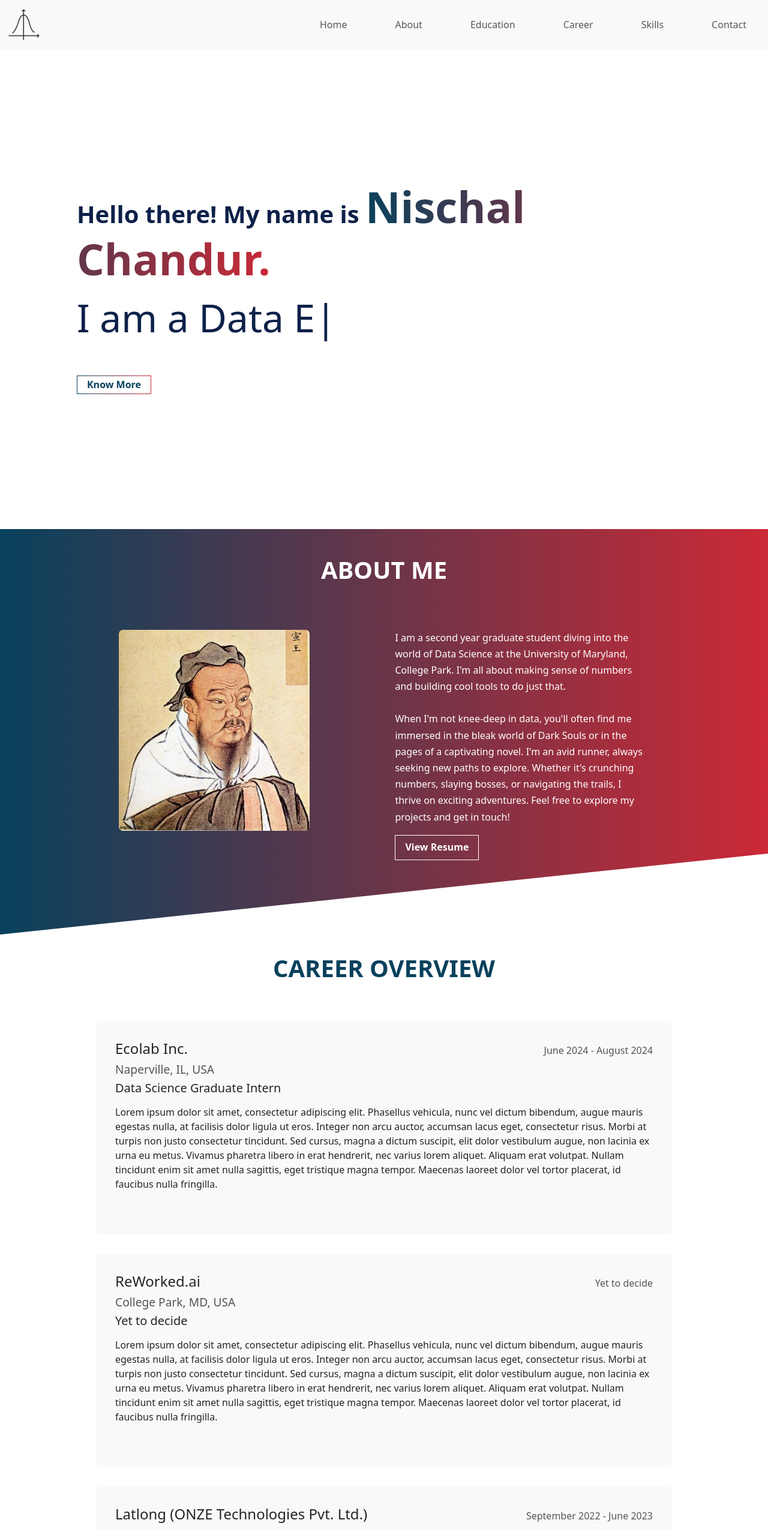
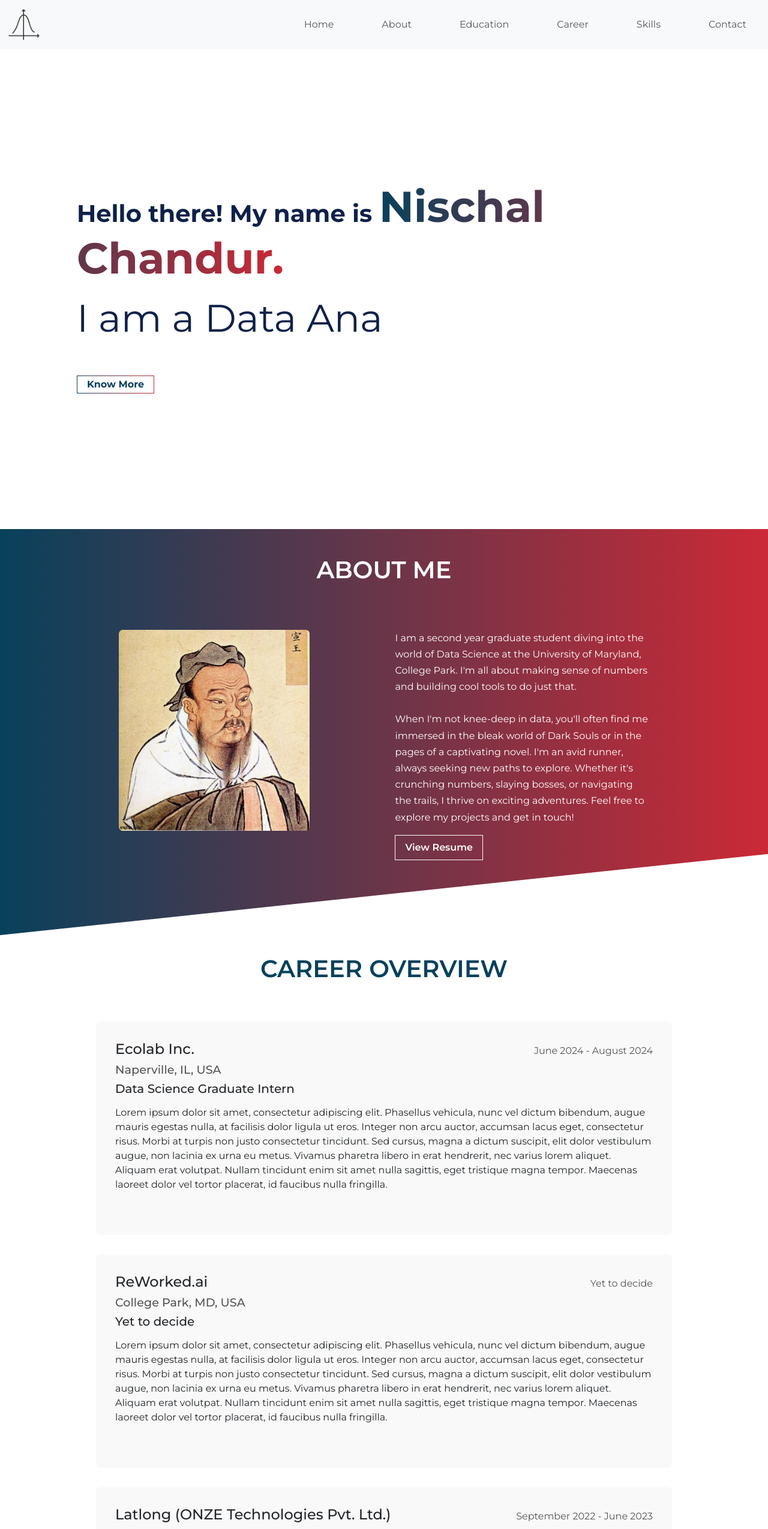
Before and after one commit to nchandur/portfolio, a React (Vite) app: page / in a window 1280 px wide. Shown: the top 2549 px of the page at 60% size. Built offline with nearby package versions, Linux system fonts and the light colour scheme.

Commit message:
added project component
fixed up a bunch of other components as well

```diff
--- a/index.html
+++ b/index.html
@@ -5,6 +5,9 @@
   <meta charset="UTF-8" />
   <link rel="icon" type="image/svg+xml" href="src/assets/images/logo.png" />
   <link rel="stylesheet" href="https://cdnjs.cloudflare.com/ajax/libs/font-awesome/4.7.0/css/font-awesome.min.css" />
+  <link rel="preconnect" href="https://fonts.googleapis.com">
+  <link rel="preconnect" href="https://fonts.gstatic.com" crossorigin>
+  <link href="https://fonts.googleapis.com/css2?family=Montserrat:ital,wght@0,100..900;1,100..900&family=Open+Sans:ital,wght@0,300..800;1,300..800&display=swap" rel="stylesheet">
   <meta name="viewport" content="width=device-width, initial-scale=1.0" />
   <title>Portfolio - Nischal Chandur</title>
 </head>
--- a/src/App.css
+++ b/src/App.css
@@ -0,0 +1,5 @@
+body {
+    font-family: "Montserrat", sans-serif;
+    font-optical-sizing: auto;
+    font-style: normal;
+}
--- a/src/App.jsx
+++ b/src/App.jsx
@@ -8,6 +8,7 @@ import Footer from "./components/Footer/Footer";
 import Education from "./components/Education/Education";
 import Professional from "./components/Professional/Professional";
 import Skills from "./components/Skills/Skills";
+import Projects from "./components/Projects/Projects";
 
 import 'bootstrap/dist/css/bootstrap.css';
 import "./App.css";
@@ -16,12 +17,14 @@ class App extends React.Component {
   render() {
     return (
       <div>
+
         <Navigation />
         <Home />
         <About />
         <Professional />
         <Skills />
         <Education />
+        <Projects />
         <Contact />
         <Footer />
 
--- a/src/components/About/About.css
+++ b/src/components/About/About.css
@@ -34,11 +34,17 @@
     }
 }
 
+html, body {
+    margin: 0;
+    padding: 0;
+}
+
 .about {
     display: flex;
     flex-direction: column;
     align-items: center;
     width: 100%;
+    height: auto;
     background: linear-gradient(to right, #08415c, #cc2936);
     clip-path: polygon(0 0, 100% 0, 100% 80%, 0 100%);
     padding: 3% 5% 8% 5%;
--- a/src/components/ButtonDark/ButtonDark.css
+++ b/src/components/ButtonDark/ButtonDark.css
@@ -31,7 +31,7 @@
 }
 
 .button-dark:hover::before {
-    width: 8.5rem;
+    width: 100%;
 }
 
 .button-dark:hover {
--- a/src/components/ButtonLight/ButtonLight.css
+++ b/src/components/ButtonLight/ButtonLight.css
@@ -37,4 +37,5 @@
 .button-light:hover {
     color: white;
     transition: color 0.4s 0.08s;
+    cursor: pointer;
 }
--- /dev/null
+++ b/src/components/Projects/Projects.css
@@ -0,0 +1,95 @@
+@keyframes ProjectSlideLeft {
+    from {
+        transform: translateX(-5%);
+        opacity: 0;
+    }
+
+    to {
+        transform: translateX(0%);
+        opacity: 1;
+    }
+}
+
+@keyframes ProjectSlideRight {
+    from {
+        transform: translateX(2%);
+        opacity: 0;
+    }
+
+    to {
+        transform: translateX(0%);
+        opacity: 1;
+    }
+}
+
+@keyframes ProjectSlideUp {
+    from {
+        transform: translateY(-2%);
+        opacity: 0;
+    }
+
+    to {
+        transform: translateY(0%);
+        opacity: 1;
+    }
+}
+
+.projects {
+    display: flex;
+    flex-direction: column;
+    align-items: center;
+    justify-content: center;
+    padding: 2rem;
+}
+
+.projects h1 {
+    margin-bottom: 3rem;
+    font-size: 2.5rem;
+    font-weight: 600;
+    animation: ProjectSlideUp 2s ease-out forwards;
+    color: #08415c;
+}
+
+.project-card {
+    display: flex;
+    width: 100%;
+    padding: 2rem;
+    margin: 2rem;
+    gap: 2rem;
+}
+
+.project-card-left {
+    flex: 1;
+    max-width: 25%;
+    display: flex;
+    flex-direction: column;
+    justify-content: center;
+    align-items: center;
+    opacity: 0;
+    animation: ProjectSlideLeft 1.2s ease-out forwards;
+}
+
+.project-card img {
+    width: 100%;
+    height: 100%;
+    object-fit: cover;
+}
+
+.project-card-right {
+    flex: 3;
+    max-width: 75%;
+    padding: 2rem;
+    align-items: center;
+    justify-content: center;
+    opacity: 0;
+    animation: ProjectSlideRight 1.2s ease-out forwards;
+}
+
+.project-card h3 {
+    font-weight: 600;
+}
+
+.project-card p {
+    padding-top: 1rem;
+    padding-bottom: 1rem;
+}
--- /dev/null
+++ b/src/components/Projects/Projects.jsx
@@ -0,0 +1,153 @@
+// // import React from "react";
+// // import ButtonLight from "../ButtonLight/ButtonLight";
+// // import "./Projects.css";
+// // import projectList from "./projectList";
+
+// // const Projects = () => {
+// //     return (
+// //         <div id="projects" className="projects">
+// //             <h1>PROJECTS</h1>
+// //             {projectList.map((project, index) => (
+// //                 <div
+// //                     className="project-card"
+// //                     key={index}
+// //                     style={{
+// //                         animationDelay: `${index * 0.5}s`
+// //                     }}
+// //                 >
+// //                     <div
+// //                         className="project-card-left"
+// //                         style={{
+// //                             animationDelay: `${index * 0.5}s`
+// //                         }}
+// //                     >
+// //                         <img src={project.image} alt="project image not available" />
+// //                     </div>
+// //                     <div
+// //                         className="project-card-right"
+// //                         style={{
+// //                             animationDelay: `${index * 0.5 + 0.3}s`
+// //                         }}
+// //                     >
+// //                         <h3>{project.title}</h3>
+// //                         <p>{project.summary}</p>
+// //                         <a href={project.link}><ButtonLight text="View Repository" /></a>
+// //                     </div>
+// //                 </div>
+// //             ))}
+// //         </div>
+// //     );
+// // };
+
+// // export default Projects;
+
+
+// import React, { useState } from "react";
+// import ButtonLight from "../ButtonLight/ButtonLight";
+// import "./Projects.css";
+// import projectList from "./projectList";
+
+// const Projects = () => {
+//     const [showAllProjects, setShowAllProjects] = useState(false);
+
+//     const toggleProjects = () => {
+//         setShowAllProjects(!showAllProjects);
+//     };
+
+//     const displayedProjects = showAllProjects ? projectList : projectList.slice(0, 3);
+
+//     return (
+//         <div id="projects" className="projects">
+//             <h1>PROJECTS</h1>
+//             {displayedProjects.map((project, index) => (
+//                 <div
+//                     className="project-card"
+//                     key={index}
+//                     style={{
+//                         animationDelay: "500ms"
+//                     }}
+//                 >
+//                     <div
+//                         className="project-card-left"
+//                         style={{
+//                             animationDelay: `${index * 0.5}s`
+//                         }}
+//                     >
+//                         <img src={project.image} alt="project image not available" />
+//                     </div>
+//                     <div
+//                         className="project-card-right"
+//                         style={{
+//                             animationDelay: "500ms"
+//                         }}
+//                     >
+//                         <h3>{project.title}</h3>
+//                         <p>{project.summary}</p>
+//                         <a href={project.link}><ButtonLight text="View Repository" /></a>
+//                     </div>
+//                 </div>
+//             ))}
+//             <div className="toggle-button" onClick={toggleProjects}>
+//                 <ButtonLight text={showAllProjects ? "Show Less" : "Show More"} />
+//             </div>
+//         </div>
+//     );
+// };
+
+// export default Projects;
+
+import React, { useState } from "react";
+import ButtonLight from "../ButtonLight/ButtonLight";
+import "./Projects.css";
+import projectList from "./projectList";
+
+const Projects = () => {
+    const [showAllProjects, setShowAllProjects] = useState(false);
+
+    const toggleProjects = () => {
+        setShowAllProjects(!showAllProjects);
+    };
+
+    const displayedProjects = showAllProjects ? projectList : projectList.slice(0, 3);
+
+    return (
+        <div id="projects" className="projects">
+            <h1>PROJECTS</h1>
+            {displayedProjects.map((project, index) => (
+                <div
+                    className="project-card"
+                    key={index}
+                    style={{
+                        animationDelay: "500ms"
+                    }}
+                >
+                    <div
+                        className="project-card-left"
+                        style={{
+                            animationDelay: "500ms"
+                        }}
+                    >
+                        <img src={project.image} alt="project image not available" />
+                    </div>
+                    <div
+                        className="project-card-right"
+                        style={{
+                            animationDelay: "500ms"
+                        }}
+                    >
+                        <h3>{project.title}</h3>
+                        <p>{project.summary}</p>
+                        <a href={project.link}><ButtonLight text="View Repository" /></a>
+                    </div>
+                </div>
+            ))}
+            {projectList.length > 3 && (
+                <div className="toggle-button" onClick={toggleProjects}>
+                    <ButtonLight text={showAllProjects ? "Show Less" : "Show More"} />
+                </div>
+            )}
+        </div>
+    );
+};
+
+export default Projects;
--- /dev/null
+++ b/src/components/Projects/projectList.js
@@ -0,0 +1,35 @@
+const projectList = [
+    {
+        title: "Project 1",
+        summary: "Lorem ipsum dolor, sit amet consectetur adipisicing elit. Esse, sit explicabo. Hic quis assumenda dolor, ipsum eveniet amet iusto molestias animi? Ipsa, repellat hic perspiciatis quasi accusantium fugiat voluptatibus laborum.",
+        image: "src/assets/images/logo.png",
+        link: "#"
+    },
+    {
+        title: "Project 2",
+        summary: "Lorem ipsum dolor, sit amet consectetur adipisicing elit. Esse, sit explicabo. Hic quis assumenda dolor, ipsum eveniet amet iusto molestias animi? Ipsa, repellat hic perspiciatis quasi accusantium fugiat voluptatibus laborum.",
+        image: "src/assets/images/conif.jpg",
+        link: "#"
+    },
+    {
+        title: "Project 3",
+        summary: "Lorem ipsum dolor, sit amet consectetur adipisicing elit. Esse, sit explicabo. Hic quis assumenda dolor, ipsum eveniet amet iusto molestias animi? Ipsa, repellat hic perspiciatis quasi accusantium fugiat voluptatibus laborum.",
+        image: "src/assets/images/conif.jpg",
+        link: "#"
+    },
+    {
+        title: "Project 4",
+        summary: "Lorem ipsum dolor, sit amet consectetur adipisicing elit. Esse, sit explicabo. Hic quis assumenda dolor, ipsum eveniet amet iusto molestias animi? Ipsa, repellat hic perspiciatis quasi accusantium fugiat voluptatibus laborum.",
+        image: "src/assets/images/conif.jpg",
+        link: "#"
+    },
+    {
+        title: "Project 5",
+        summary: "Lorem ipsum dolor, sit amet consectetur adipisicing elit. Esse, sit explicabo. Hic quis assumenda dolor, ipsum eveniet amet iusto molestias animi? Ipsa, repellat hic perspiciatis quasi accusantium fugiat voluptatibus laborum.",
+        image: "src/assets/images/conif.jpg",
+        link: "#"
+    },
+
+];
+
+export default projectList;
```
Also changed, not shown: 1 other file (tests, documents, lock files or other folders).
